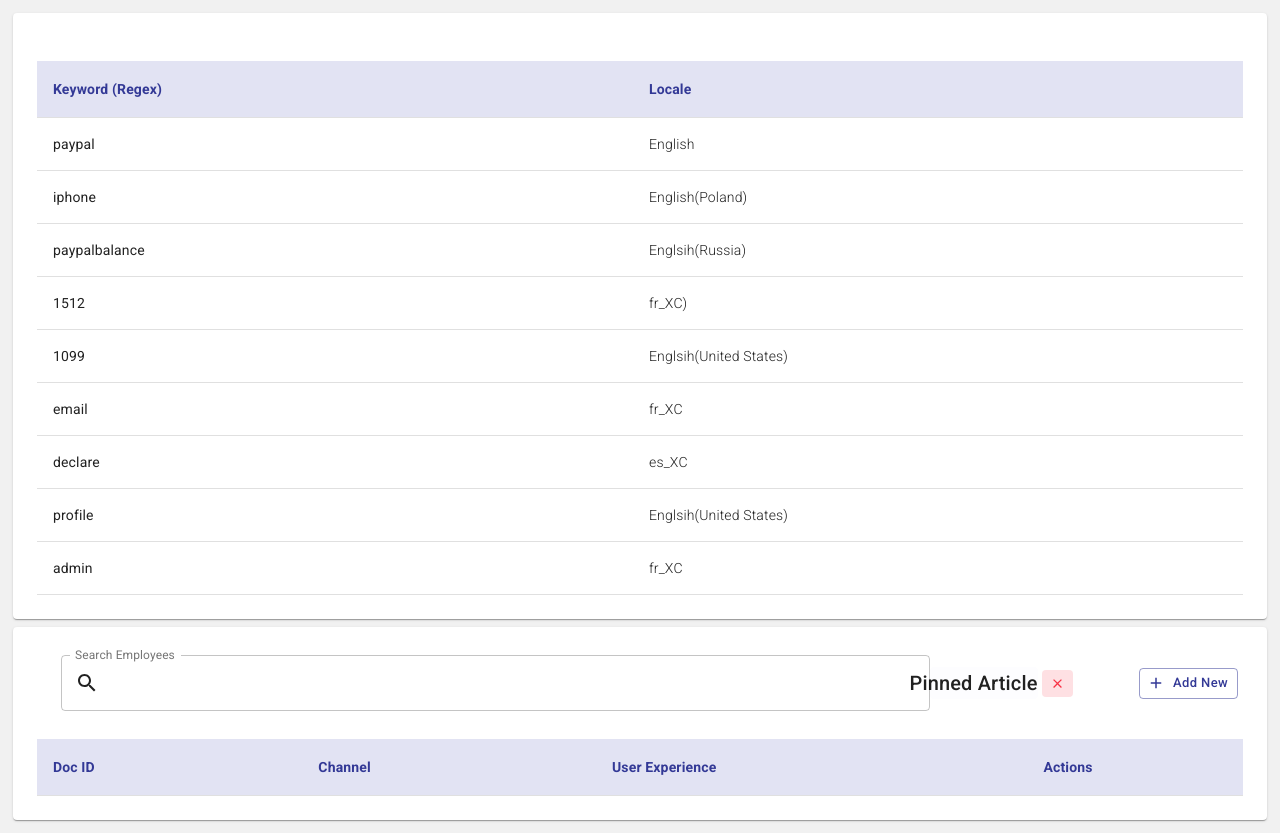
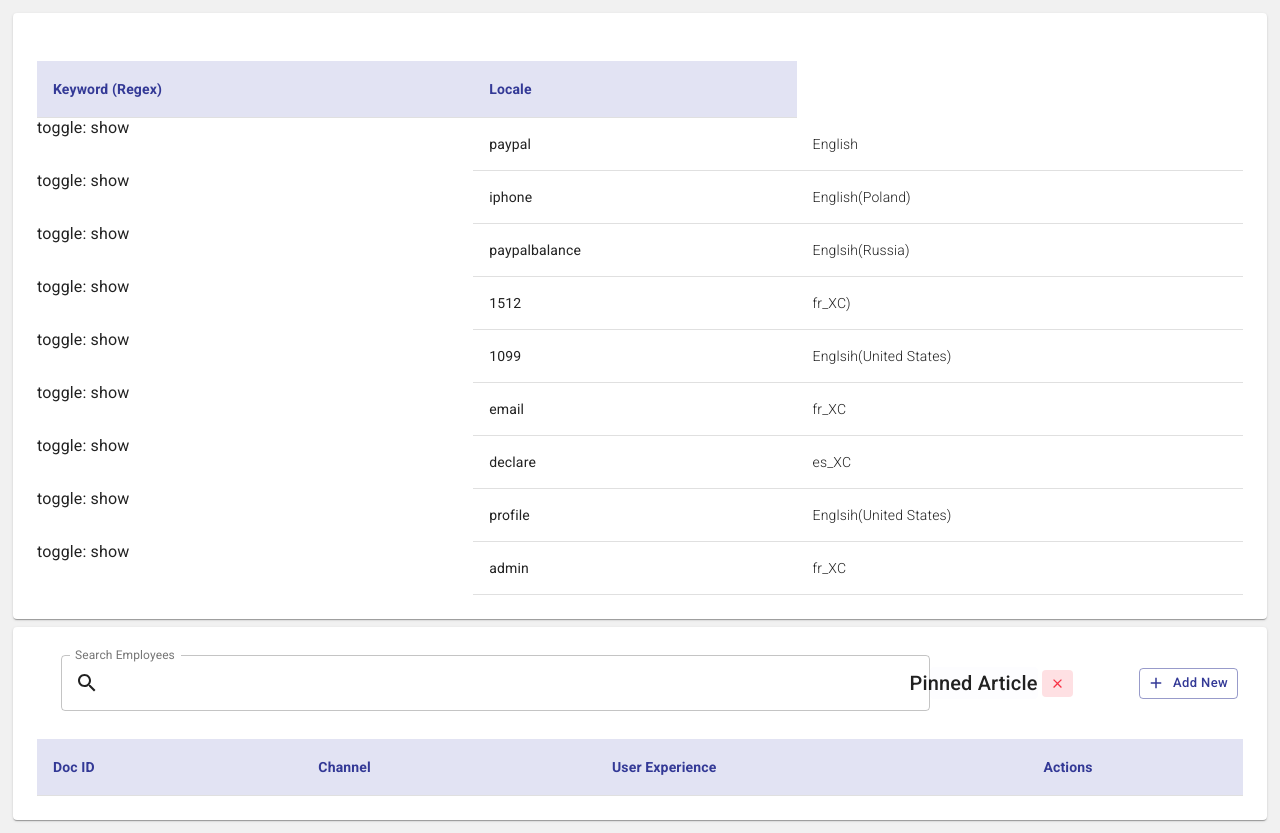
Before and after one commit to kgrsudhakar/react-pay, a React (Create React App) app: page / in a window 1280 px wide. Built offline with nearby package versions, Linux system fonts and the light colour scheme.

Commit message:
1 file modified

```diff
--- a/src/pages/Employees/GridData.js
+++ b/src/pages/Employees/GridData.js
@@ -49,6 +49,8 @@ const rows = [
 ];
 
 export default function GridData() {
+  const [show, toggleShow] = React.useState(true);
+
   const classes = useStyles();
   const [recordForEdit, setRecordForEdit] = useState(null);
   const [records, setRecords] = useState(employeeService.getAllEmployees());
@@ -104,10 +106,11 @@ export default function GridData() {
             ))} */}
               {rows.map((row) => (
                 <TableRow
-                  onClick={() => handle(row)}
+                  onClick={() => toggleShow(!show)}
                   key={row.name}
                   sx={{ '&:last-child td, &:last-child th': { border: 0 } }}
                 >
+                  toggle: {show ? 'show' : 'hide'}
                   <TableCell component="th" scope="row">
                     {row.keyword}
                   </TableCell>
```
